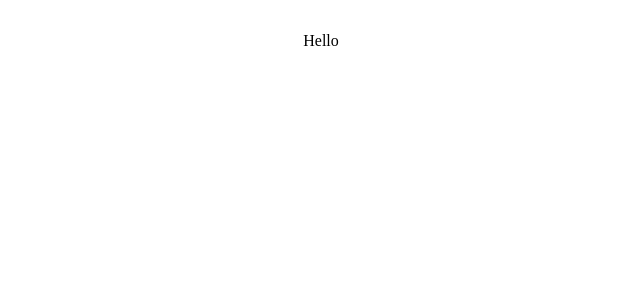
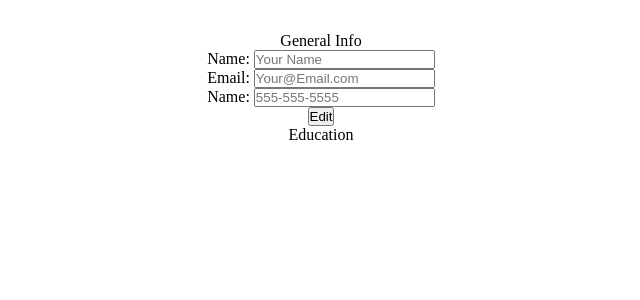
Before and after one commit to calansc/cv-application, a React (Vite) app: page / in a window 1280 px wide. Shown: the top 300 px of the page, without its empty margins (319-959 px from the left). Built offline with nearby package versions, Linux system fonts and the light colour scheme.

Commit message:
Work on general info layout

```diff
--- a/src/CustomInput.jsx
+++ b/src/CustomInput.jsx
@@ -1,10 +1,14 @@
-export default function TextInput() {
+export default function TextInput({label, placeholder, value, onChange}) {
     return (
-        <input
+        <>
+        <label>{label}</label>
+         <input
         type="text"
-        label={label}
+        placeholder={placeholder}
         value={value}
         onChange={onChange}
         />
+        </>
+
     )
 }
--- a/src/CvApp.jsx
+++ b/src/CvApp.jsx
@@ -1,12 +1,15 @@
 import { useState } from 'react'
-import TextInput from './CustomInput'
+import GeneralInfo from './GeneralInfo'
+import Education from './Education'
 import './styles/App.css'
 
 function CvApp() {
-  // const [count, setCount] = useState(0)
 
   return (
-<div>Hello</div>
+<div className="cv-application">
+  <GeneralInfo />
+  <Education />
+</div>
   )
 }
 
--- /dev/null
+++ b/src/EditButton.jsx
@@ -0,0 +1,5 @@
+export default function EditButton({}) {
+    return (
+        <button>Edit</button>
+    )
+}
--- /dev/null
+++ b/src/Education.jsx
@@ -0,0 +1,10 @@
+import { useState } from "react";
+import TextInput from "./CustomInput";
+
+export default function Education() {
+    return (
+        <div className="education">Education
+
+        </div>
+    )
+}
--- /dev/null
+++ b/src/GeneralInfo.jsx
@@ -0,0 +1,47 @@
+
+import TextInput from "./CustomInput"
+import EditButton from "./EditButton";
+import { useState } from "react"
+
+export default function GeneralInfo() {
+    const [generalInfo, setGeneralInfo] = useState({fullName:'', email:'', phone:''});
+    function handleFullNameChange(e) {
+        setGeneralInfo({...generalInfo, fullName: e.target.value});
+    }
+    function handleEmailChange(e) {
+        setGeneralInfo({...generalInfo, email: e.target.value})
+    }
+    function handlePhoneChange(e) {
+        setGeneralInfo({...generalInfo, phone: e.target.value})
+    }
+
+    return (
+        <div className="generalInfo">General Info
+            <br/>
+            <TextInput
+                label="Name: "
+                placeholder="Your Name"
+                value={generalInfo.fullName}
+                onChange={handleFullNameChange}
+            />
+            <br/>
+            <TextInput
+                label="Email: "
+                placeholder="Your@Email.com"
+                value={generalInfo.email}
+                onChange={handleEmailChange}
+            />
+            <br/>
+            <TextInput
+                label="Name: "
+                placeholder="555-555-5555"
+                value={generalInfo.phone}
+                onChange={handlePhoneChange}
+            />
+            <div>{generalInfo.fullName}</div>
+            <div>{generalInfo.email}</div>
+            <div>{generalInfo.phone}</div>
+            <EditButton />
+        </div>
+    )
+}
```
